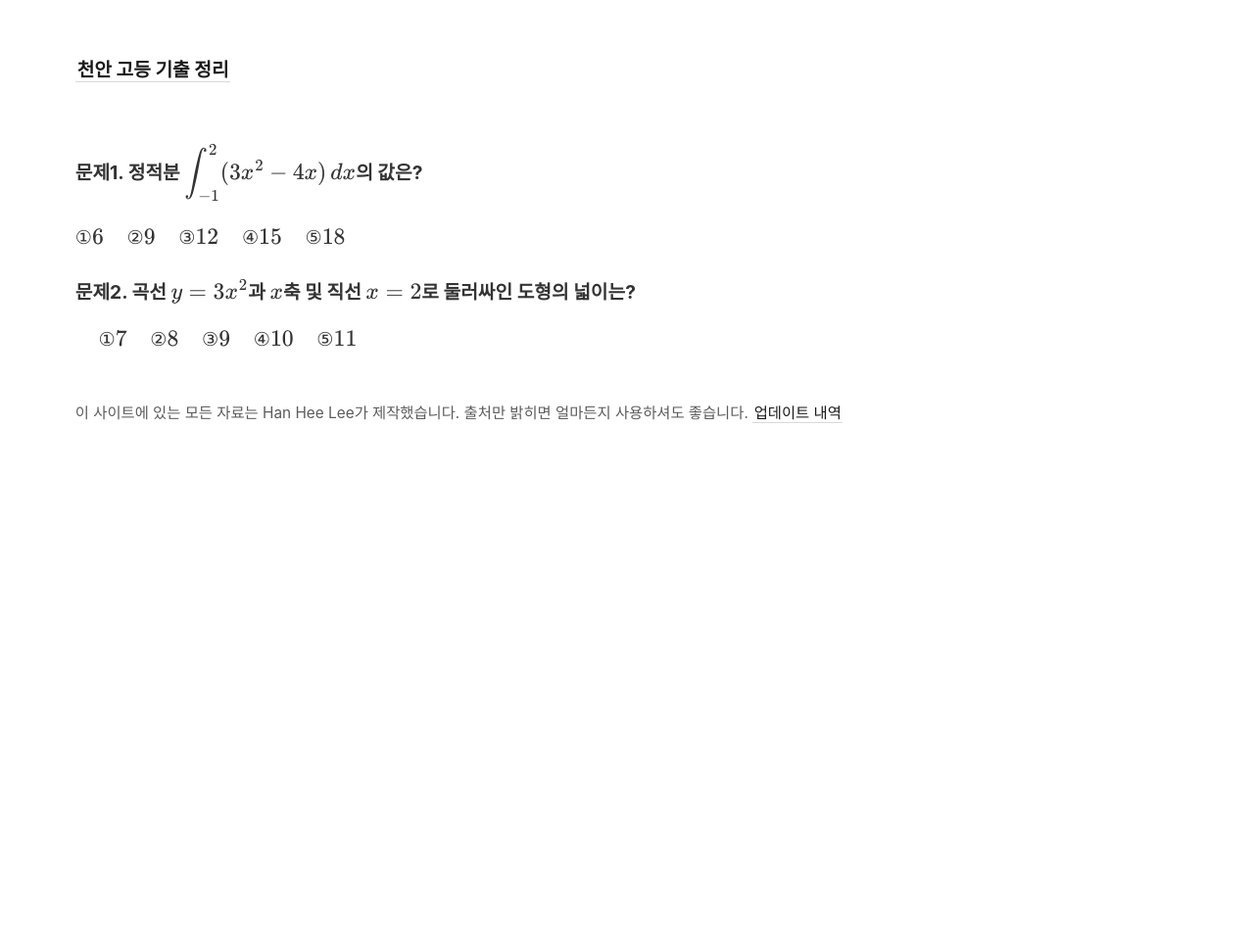
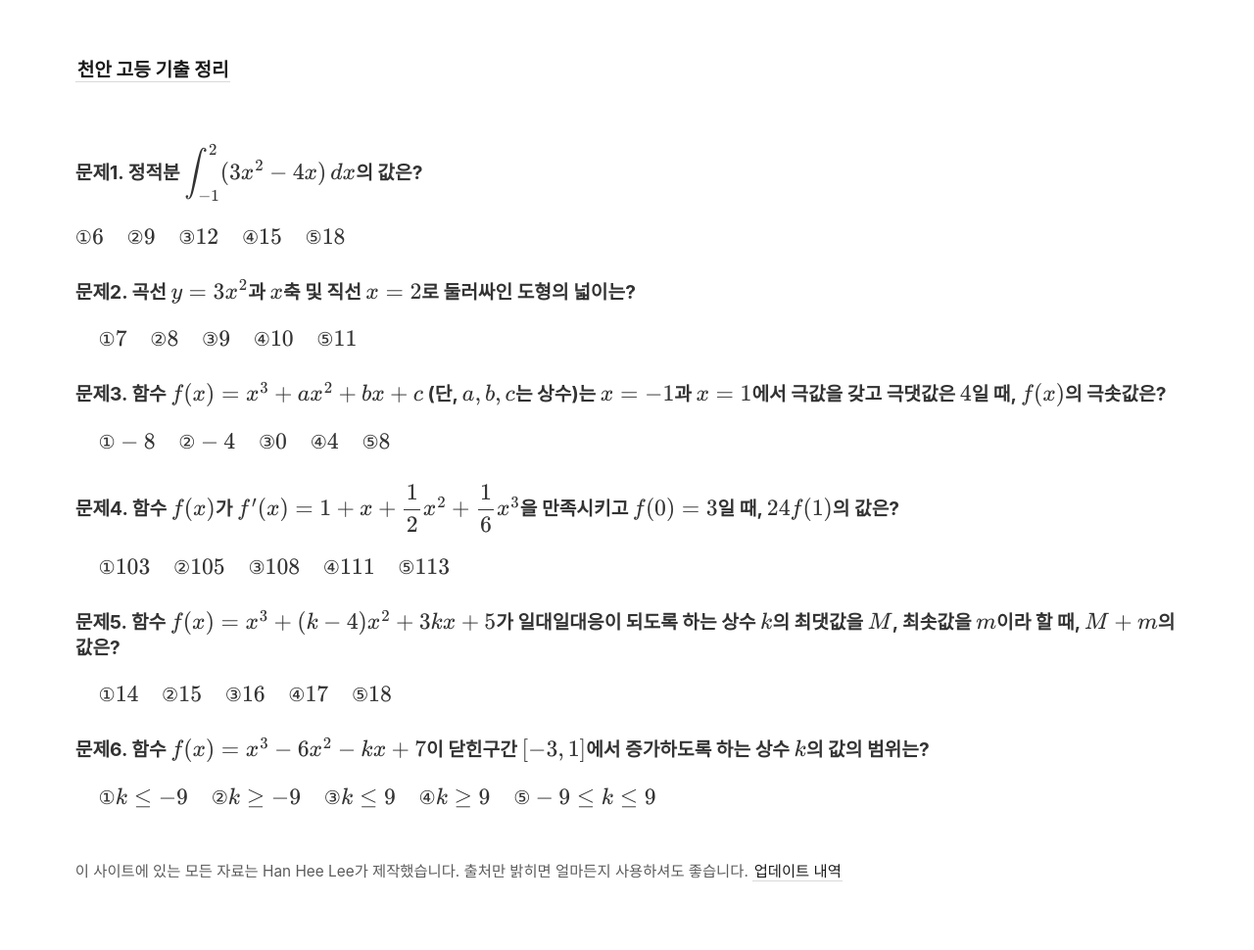
Before and after one commit to gwandae/test, a Jekyll site: the page built from 2022 청수 고2 4차고사.md, in a window 1280 px wide. Shown: the whole page at 98% size. Built offline with Jekyll 4.4.1, drawn with Linux system fonts in a browser that asks for light colours; formulas are drawn with MathJax 3; before the commit the page ends 900 px from its top, so only the background shows below that.

Commit message:
Update 2022 청수 고2 4차고사.md

```diff
--- a/2022 청수 고2 4차고사.md
+++ b/2022 청수 고2 4차고사.md
@@ -20,3 +20,39 @@ $\quad ① 7
  \quad ④ 10
  \quad ⑤ 11
 $
+
+#### 문제3. 함수 $f(x)=x^3+ax^2+bx+c$ (단, $a, b, c$는 상수)는 $x=-1$과 $x=1$에서 극값을 갖고 극댓값은 $4$일 때, $f(x)$의 극솟값은?
+
+$\quad ① -8
+ \quad ② -4
+ \quad ③ 0
+ \quad ④ 4
+ \quad ⑤ 8
+$
+
+#### 문제4. 함수 $f(x)$가 $f'(x)=1+x+\dfrac{1}{2}x^2+\dfrac{1}{6}x^3$을 만족시키고 $f(0)=3$일 때, $24f(1)$의 값은?
+
+$\quad ① 103
+ \quad ② 105
+ \quad ③ 108
+ \quad ④ 111
+ \quad ⑤ 113
+$
+
+#### 문제5. 함수 $f(x)=x^3+(k-4)x^2+3kx+5$가 일대일대응이 되도록 하는 상수 $k$의 최댓값을 $M$, 최솟값을 $m$이라 할 때, $M+m$의 값은?
+
+$\quad ① 14
+ \quad ② 15
+ \quad ③ 16
+ \quad ④ 17
+ \quad ⑤ 18
+$
+
+#### 문제6. 함수 $f(x)=x^3-6x^2-kx+7$이 닫힌구간 $[-3, 1]$에서 증가하도록 하는 상수 $k$의 값의 범위는?
+
+$\quad ① k\le-9
+ \quad ② k\ge-9
+ \quad ③ k\le9
+ \quad ④ k\ge9
+ \quad ⑤ -9\le k\le9
+$
```
